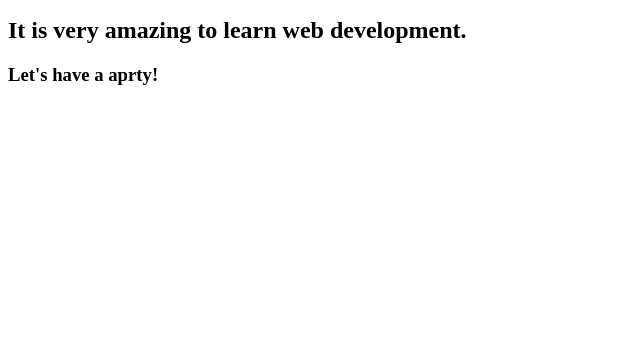
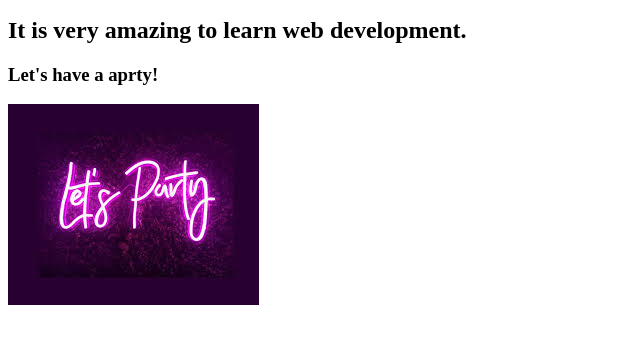
Before and after one commit to shahjahan385/my-first-website, a plain HTML site: page index.html in a window 1280 px wide. Shown: the part 110-454 px from the top of the page, without its empty margins (0-640 px from the left). Drawn offline with Linux system fonts and the light colour scheme.

Commit message:
added a party pic

```diff
--- a/index.html
+++ b/index.html
@@ -10,7 +10,7 @@
     <h2>Welcome to my website. I'm using Github.</h2>
     <h2>It is very amazing to learn web development.</h2>
     <h3>Let's have a aprty!</h3>
-
+    <img src="party.jpg" alt="">
 
 
 </body>
```
Also changed, not shown: party.jpg (added).
